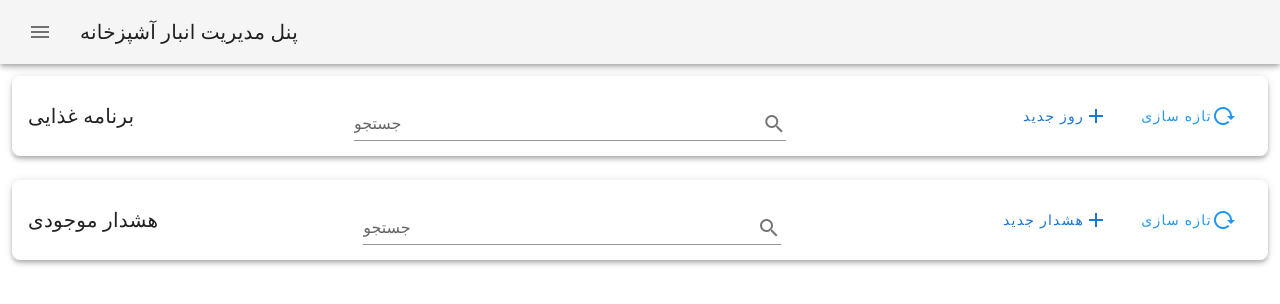
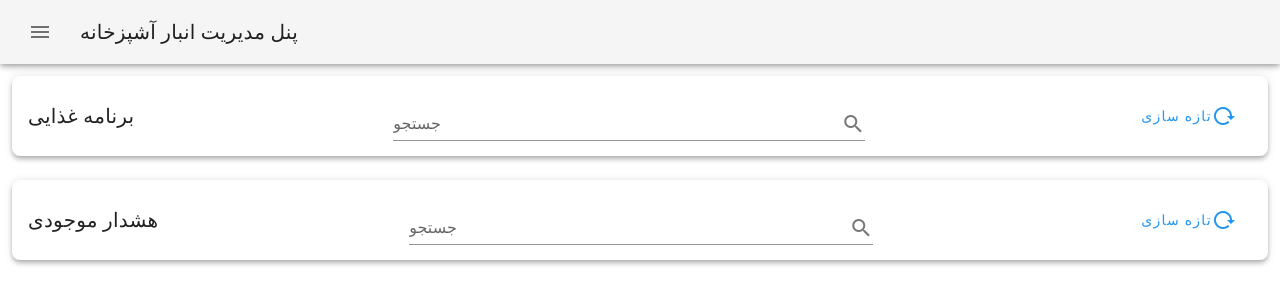
Before and after one commit to Ftmco/KitchenPanle, a Vue app: page /tabs/home in a window 1280 px wide. Shown: the top 304 px of the page. Built offline with nearby package versions, Linux system fonts and the light colour scheme; what mavon-editor would draw is missing.

Commit message:
Update TableHeader.vue

```diff
--- a/src/components/core/TableHeader.vue
+++ b/src/components/core/TableHeader.vue
@@ -4,7 +4,7 @@
     <v-spacer></v-spacer>
     <slot name="search"></slot>
     <v-spacer></v-spacer>
-    <v-btn color="primary" text @click="newAction">
+    <v-btn v-if="hasNewAction" color="primary" text @click="newAction">
       {{ newTitle }}
       <v-icon>mdi-plus</v-icon>
     </v-btn>
@@ -18,7 +18,7 @@
 <script lang="ts">
 import Vue from "vue";
 export default Vue.extend({
-  props: ["title", "newTitle", "newAction", "reloadAction"],
+  props: ["title", "hasNewAction", "newTitle", "newAction", "reloadAction"],
   data: () => ({
     search: "",
   }),
```
